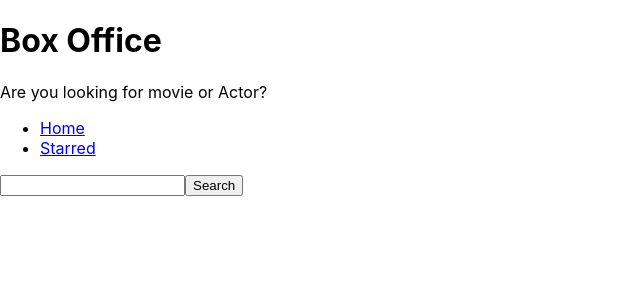
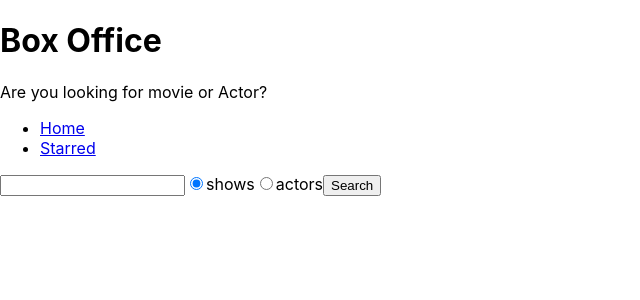
Before and after one commit to Worsri/box-office, a React (Create React App) app in the folder my-app/: page / in a window 1280 px wide. Shown: the top 300 px of the page, without its empty margins (0-640 px from the left). Built offline with nearby package versions, Linux system fonts and the light colour scheme.

Commit message:
search for actors

```diff
--- a/my-app/src/api/tvmaze.js
+++ b/my-app/src/api/tvmaze.js
@@ -9,3 +9,4 @@
 };
 
 export const searchForShows = query => apiGet(`/search/shows?q=${query}`);
+export const searchForPeople = query => apiGet(`/search/people?q=${query}`);
--- a/my-app/src/pages/Home.jsx
+++ b/my-app/src/pages/Home.jsx
@@ -1,16 +1,25 @@
 import  {useState} from 'react'
-import { searchForShows } from './../api/tvmaze'
+import { searchForShows , searchForPeople } from './../api/tvmaze'
 
 
 
 const Home = () => {
 
   const [searchStr,setSearchStr]= useState('')
-  const [apiData,setApiData] = useState([])
+  const [apiData,setApiData] = useState(null)
   const [apiDataError,setApiDataError] = useState(null)
+  const [searchOption,setSearchOption] = useState('shows')
+
+  console.log(searchOption)
 
   const onSearchInputChange=(ev)=>{
     setSearchStr(ev.target.value)
+
+  }
+
+
+  const onRadioChange = ev =>{
+    setSearchOption(ev.target.value)
   }
 
 
@@ -20,8 +29,16 @@
      try{
 
        setApiDataError(null)
-       const result = await searchForShows(searchStr)
+
+       if(searchOption === 'shows')
+       {
+        const result = await searchForShows(searchStr)
        setApiData(result)
+       }
+       else{
+        const result = await searchForPeople(searchStr)
+       setApiData(result)
+       }
      }catch(error){
          setApiDataError(error)
      }
@@ -39,14 +56,18 @@
 
       if(apiData){
      return (
-      apiData.map((data)=>(
+      apiData[0].show ? apiData.map((data)=>(
         <div key={data.show.to}>
         {data.show.name}
+       </div>)):apiData.map((data)=>(
+        <div key={data.person.to}>
+        {data.person.name}
        </div>
 
      )
 
-    ))}
+    )
+             )}
 
    return null;
   }
@@ -55,6 +76,14 @@
     <div>
       <form onSubmit={onSearch}>
       <input type="text" value={searchStr} onChange={onSearchInputChange}/>
+      <label >
+
+        <input type="radio" name="search-option" value="shows" checked={searchOption === 'shows'} onChange={onRadioChange}/>shows
+        </label>
+        <label >
+
+        <input type="radio" name="search-option" value="actors" checked={searchOption === 'actors'} onChange={onRadioChange}/>actors
+        </label>
       <button type="submit">Search</button>
 
       </form>
```
